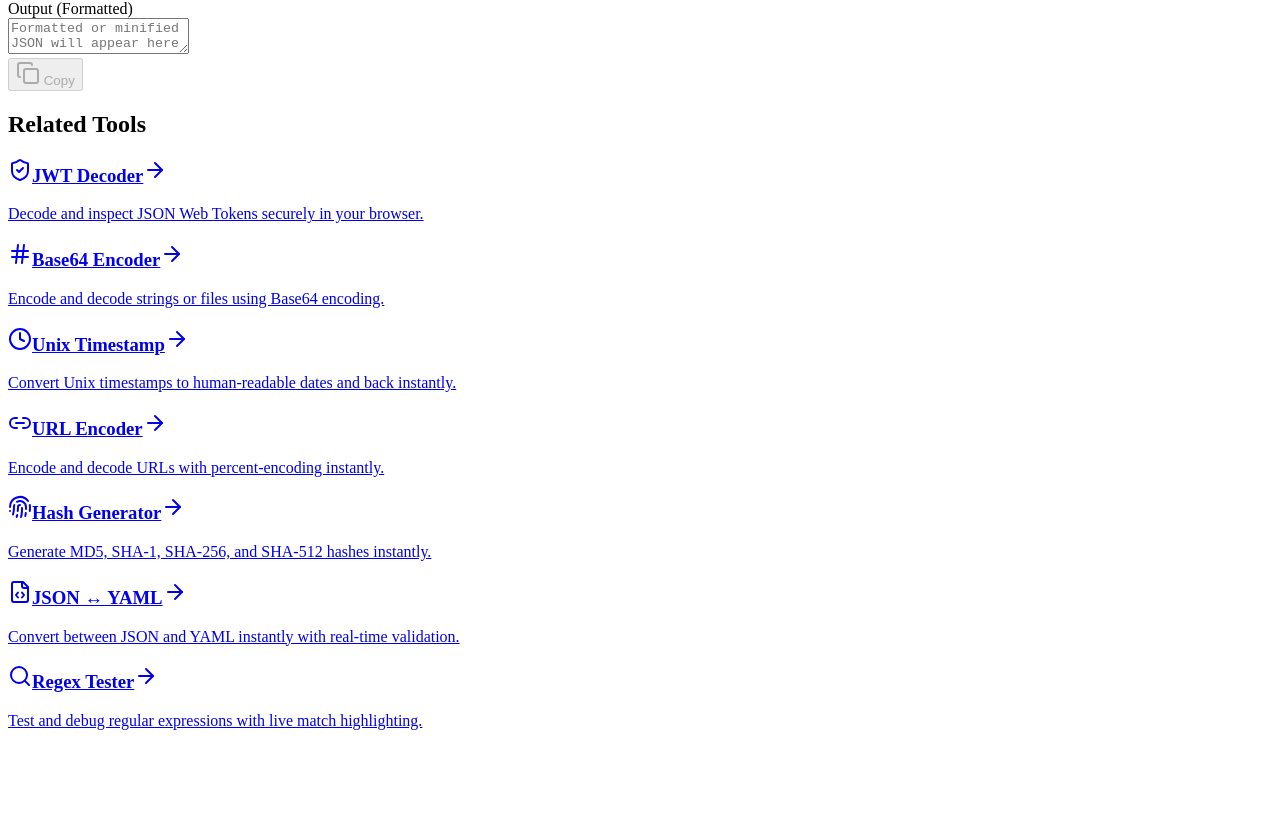
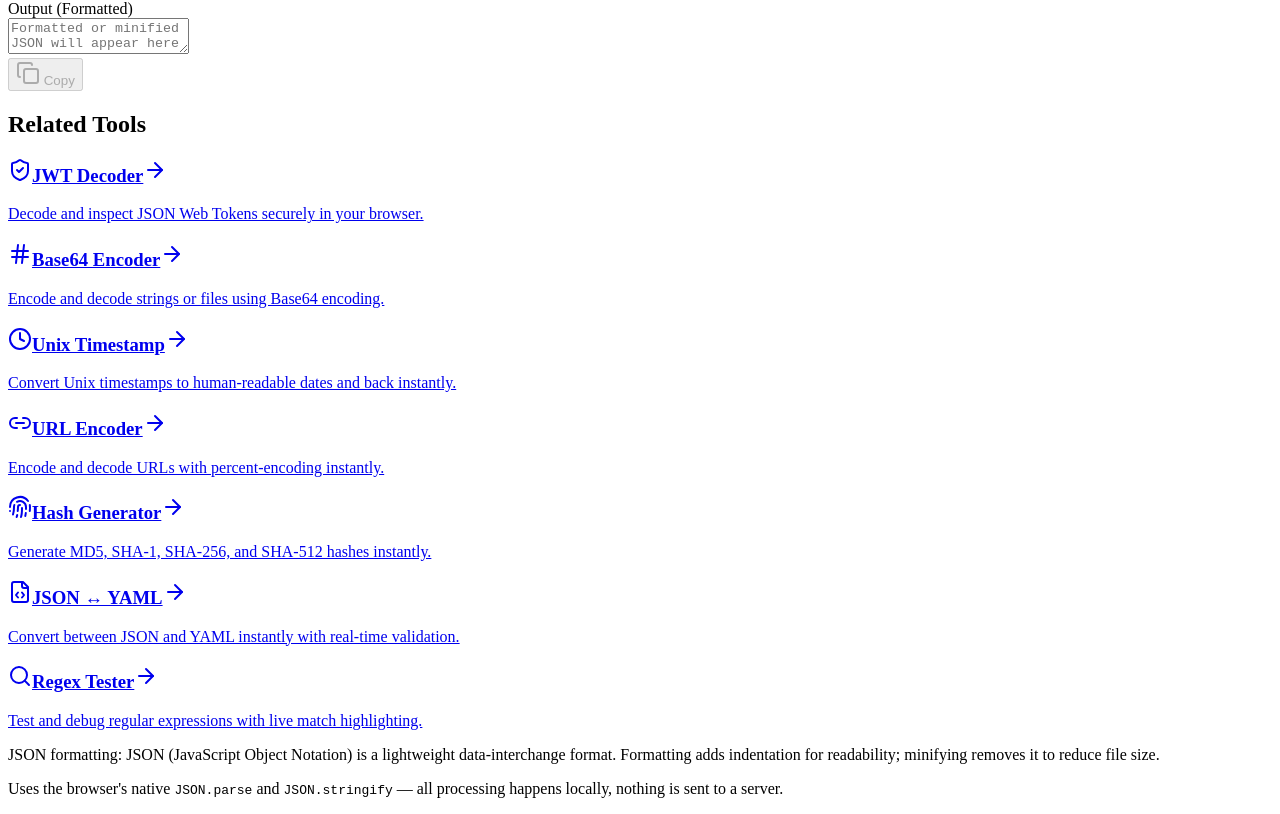
Before and after one commit to jonathan-hubjam/devtoolz, a Next.js app in the folder apps/web/: page /JSONFormatterPage in a window 1280 px wide. Shown: the part 389-1203 px from the top of the page. Before the commit the page ends 1135 px from the top, so only its background shows below. Built offline with nearby package versions, Linux system fonts and the light colour scheme.

Commit message:
Add missing info footer section to JSON Formatter page
Co-Authored-By: Claude Sonnet 4.6 <noreply@anthropic.com>

```diff
--- a/apps/web/src/pages/JSONFormatterPage.jsx
+++ b/apps/web/src/pages/JSONFormatterPage.jsx
@@ -365,6 +365,20 @@ const JSONFormatterPage = () => {
           </div>
         </div>
       </div>
+
+      {/* Info Section */}
+      <div className="border-t bg-muted/30 mt-12">
+        <div className="max-w-7xl mx-auto px-4 sm:px-6 lg:px-8 py-8">
+          <div className="text-center space-y-2">
+            <p className="text-sm text-muted-foreground">
+              <span className="font-semibold text-foreground">JSON formatting:</span> JSON (JavaScript Object Notation) is a lightweight data-interchange format. Formatting adds indentation for readability; minifying removes it to reduce file size.
+            </p>
+            <p className="text-xs text-muted-foreground">
+              Uses the browser's native <code className="font-mono">JSON.parse</code> and <code className="font-mono">JSON.stringify</code> — all processing happens locally, nothing is sent to a server.
+            </p>
+          </div>
+        </div>
+      </div>
     </div>
   );
 };
```
